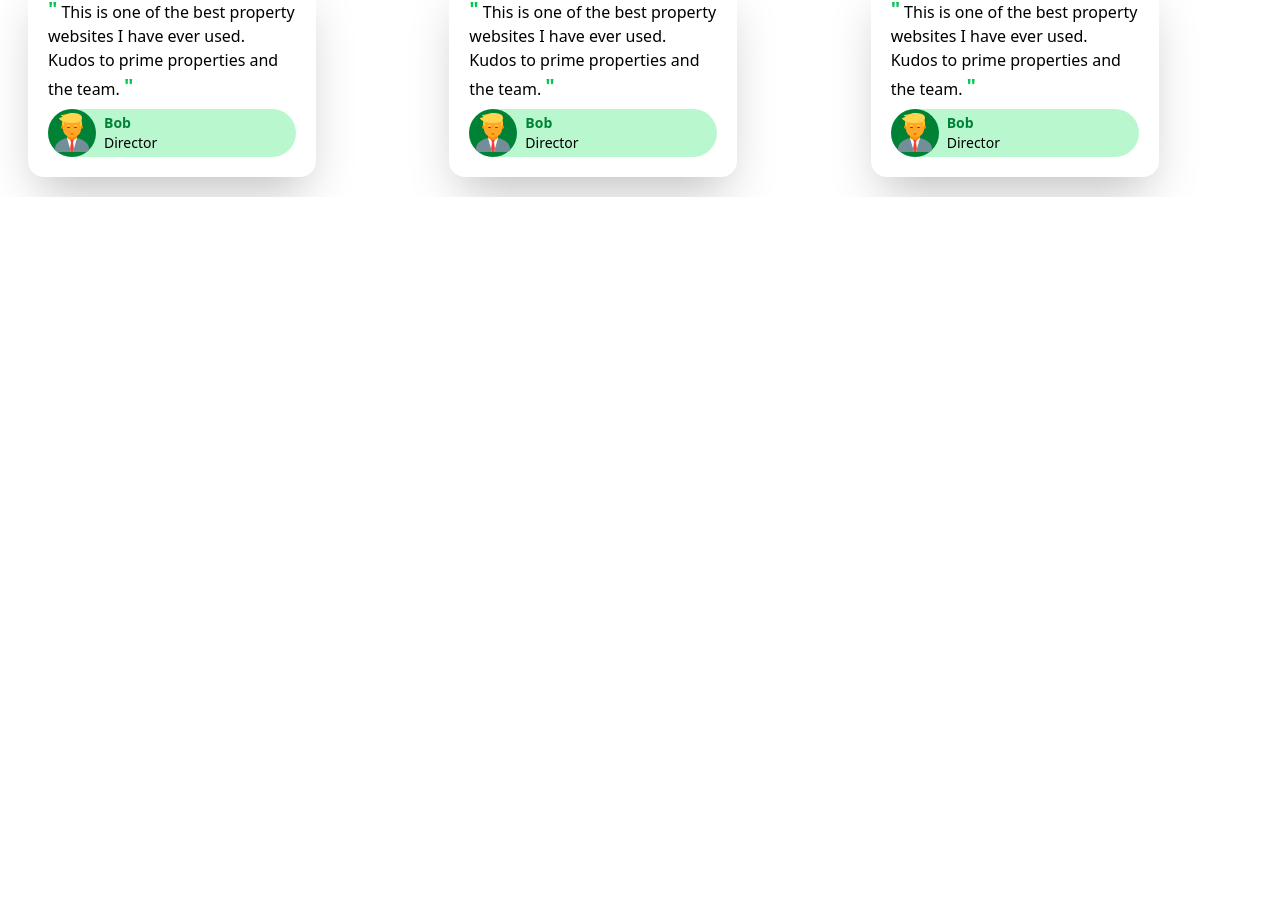
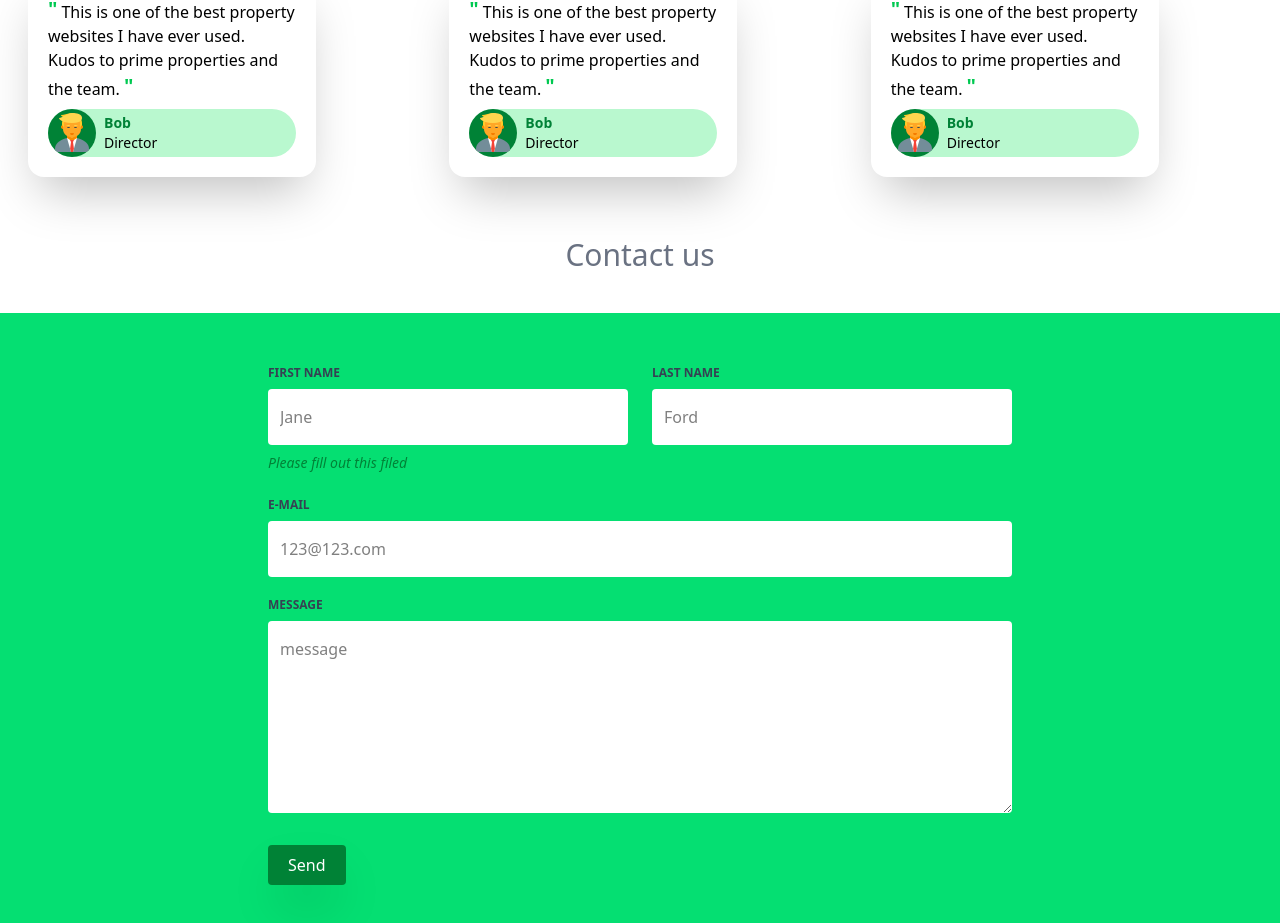
Before and after one commit to hu0573/tailwindcss03, a React (Vite) app: page / in a window 1280 px wide. Shown: the part 2581-3504 px from the top of the page. Before the commit the page ends 2778 px from the top, so only its background shows below. Built offline with nearby package versions, Linux system fonts and the light colour scheme.

Commit message:
contact form

```diff
--- a/src/App.tsx
+++ b/src/App.tsx
@@ -5,6 +5,7 @@ import Banner from "./components/Banner";
 import Location from "./components/Location";
 import DiscountBanner from "./components/DiscountBanner";
 import Testimonials from "./components/Testimonials";
+import ContactForm from "./components/ContactForm";
 
 function App() {
   return (
@@ -16,6 +17,7 @@ function App() {
       <Location></Location>
       <DiscountBanner></DiscountBanner>
       <Testimonials></Testimonials>
+      <ContactForm></ContactForm>
     </>
   );
 }
--- /dev/null
+++ b/src/components/ContactForm/ContactForm.tsx
@@ -0,0 +1,82 @@
+function ContactForm() {
+  return (
+    <div>
+      <div className="flex justify-center">
+        <h2 className="text-3xl text-gray-500 my-10">Contact us</h2>
+      </div>
+      <div className="bg-green-400 flex justify-center px-4 py-10">
+        <form className="w-full max-w-3xl">
+          <div className="flex w-full">
+            <div className="flex flex-col flex-1 m-3">
+              <label
+                htmlFor="first_name"
+                className="uppercase text-xs text-gray-700 font-bold"
+              >
+                First Name
+              </label>
+              <input
+                type="text"
+                name="first_name"
+                id="first_name"
+                placeholder="Jane"
+                className="bg-white rounded px-3 py-4 my-2 w-full"
+              />
+              <p className="text-sm italic text-green-700">
+                Please fill out this filed
+              </p>
+            </div>
+            <div className="flex flex-col flex-1 m-3">
+              <label
+                htmlFor="last_name"
+                className="uppercase text-xs text-gray-700 font-bold"
+              >
+                Last Name
+              </label>
+              <input
+                type="text"
+                name="last_name"
+                id="last_name"
+                placeholder="Ford"
+                className="bg-white rounded px-3 py-4 my-2 w-full"
+              />
+            </div>
+          </div>
+          <div className="flex flex-col flex-1 m-3">
+            <label
+              htmlFor="email"
+              className="uppercase text-xs text-gray-700 font-bold"
+            >
+              e-mail
+            </label>
+            <input
+              type="text"
+              name="email"
+              id="email"
+              placeholder="123@123.com"
+              className="bg-white rounded px-3 py-4 my-2 w-full"
+            />
+          </div>
+          <div className="flex flex-col flex-1 m-3">
+            <label
+              htmlFor="email"
+              className="uppercase text-xs text-gray-700 font-bold"
+            >
+              message
+            </label>
+            <textarea
+              name="message"
+              id="message"
+              placeholder="message"
+              className="bg-white rounded px-3 py-4 my-2 w-full h-48"
+            />
+          </div>
+          <button className="m-3 px-5 py-2 bg-green-700 w-max rounded text-white shadow-2xl">
+            Send
+          </button>
+        </form>
+      </div>
+    </div>
+  );
+}
+
+export default ContactForm;
--- /dev/null
+++ b/src/components/ContactForm/index.tsx
@@ -0,0 +1 @@
+export { default } from "./ContactForm";
```
